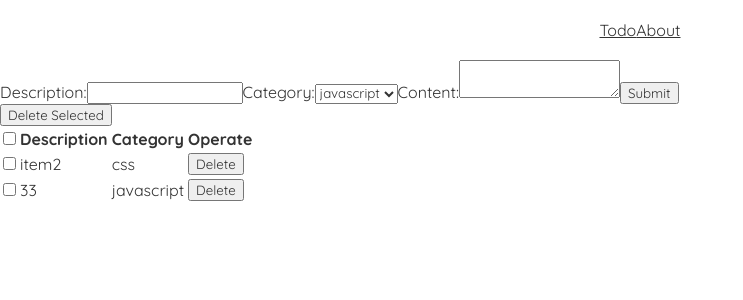
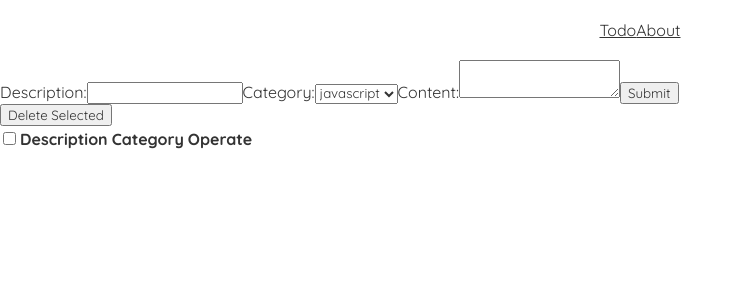
Before and after one commit to JimmyZiqiangCheng/react-todo-test, a React (Create React App) app in the folder client/: page / in a window 1280 px wide. Shown: the top 300 px of the page, without its empty margins (0-743 px from the left). Built offline with nearby package versions, Linux system fonts and the light colour scheme; data requests are answered from the project's data file.

Commit message:
modified the delete all logic

```diff
--- a/client/data/db.json
+++ b/client/data/db.json
@@ -1,16 +1,3 @@
 {
-  "todos": [
-    {
-      "description": "item2",
-      "category": "css",
-      "content": "item2content",
-      "id": 2
-    },
-    {
-      "description": "33",
-      "category": "javascript",
-      "content": "22",
-      "id": 3
-    }
-  ]
+  "todos": []
 }
--- a/client/src/components/Todotable.js
+++ b/client/src/components/Todotable.js
@@ -22,27 +22,23 @@ const Todotable = () => {
     }, [dispatch]);
 
     const deleteAll = () => {
-        const tobeDeleted = todos
+        todos
             .filter((todo) => {
                 return todo.selected === true;
             })
             .map((deletedItem) => {
-                return deletedItem.id;
+                return dispatch(deleteTodo({ id: deletedItem.id }));
             });
-
-        tobeDeleted.forEach((deletedId) => {
-            dispatch(deleteTodo({ id: deletedId }));
-        });
     };
 
     // handle the select all behavior
     const handleSelectAll = (checked) => {
-        dispatch(toggleAll({ checked: checked }));
+        dispatch(toggleAll({ checked }));
     };
 
     // handle select individual item
     const handleSelect = (checked, id) => {
-        dispatch(toggleTodo({ checked: checked, id: id }));
+        dispatch(toggleTodo({ checked, id }));
     };
 
     return (
--- a/client/src/redux2/actions/todoActions.js
+++ b/client/src/redux2/actions/todoActions.js
@@ -23,13 +23,10 @@ export const addTodo = (payload) => {
 };
 
 export const deleteTodo = (payload) => {
-    return async (dispatch, getState) => {
-        const response = await fetch(
-            `http://localhost:8000/todos/${payload.id}`,
-            {
-                method: "DELETE",
-            }
-        );
+    return async (dispatch) => {
+        await fetch(`http://localhost:8000/todos/${payload.id}`, {
+            method: "DELETE",
+        });
         dispatch({
             type: actionTypes.DELETE_TODO,
             payload: { id: payload.id },
```
Also changed, not shown: client/data/daba.json (added, +19 -0 lines).
